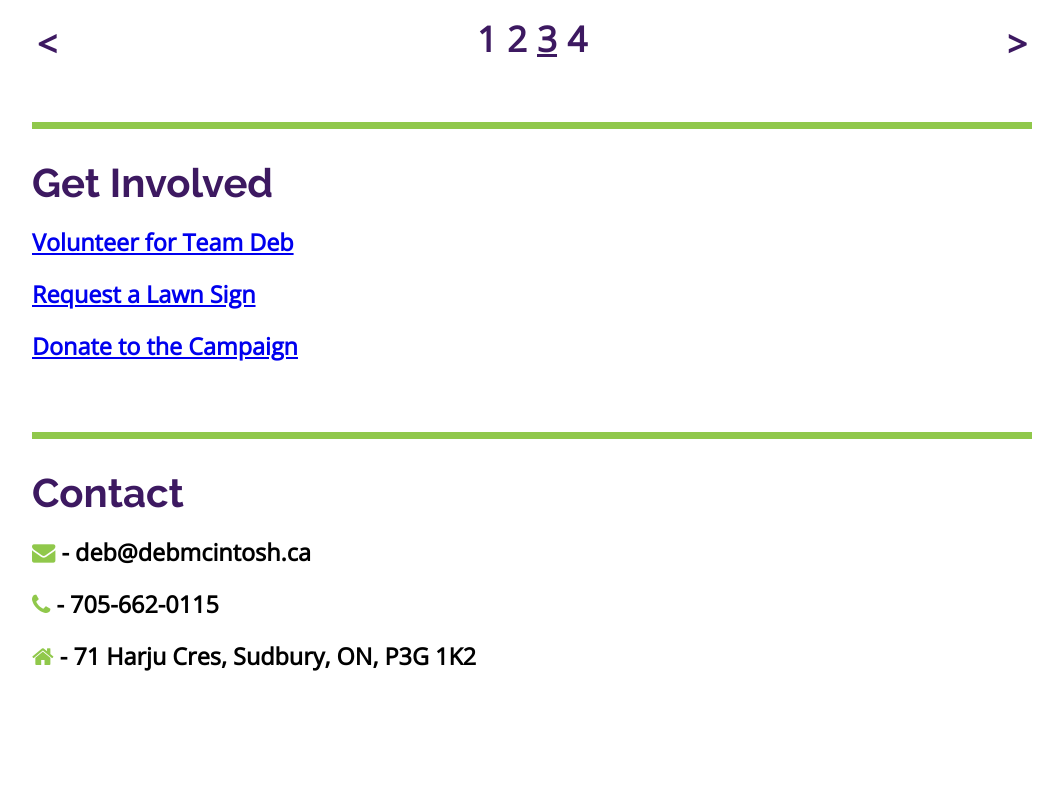
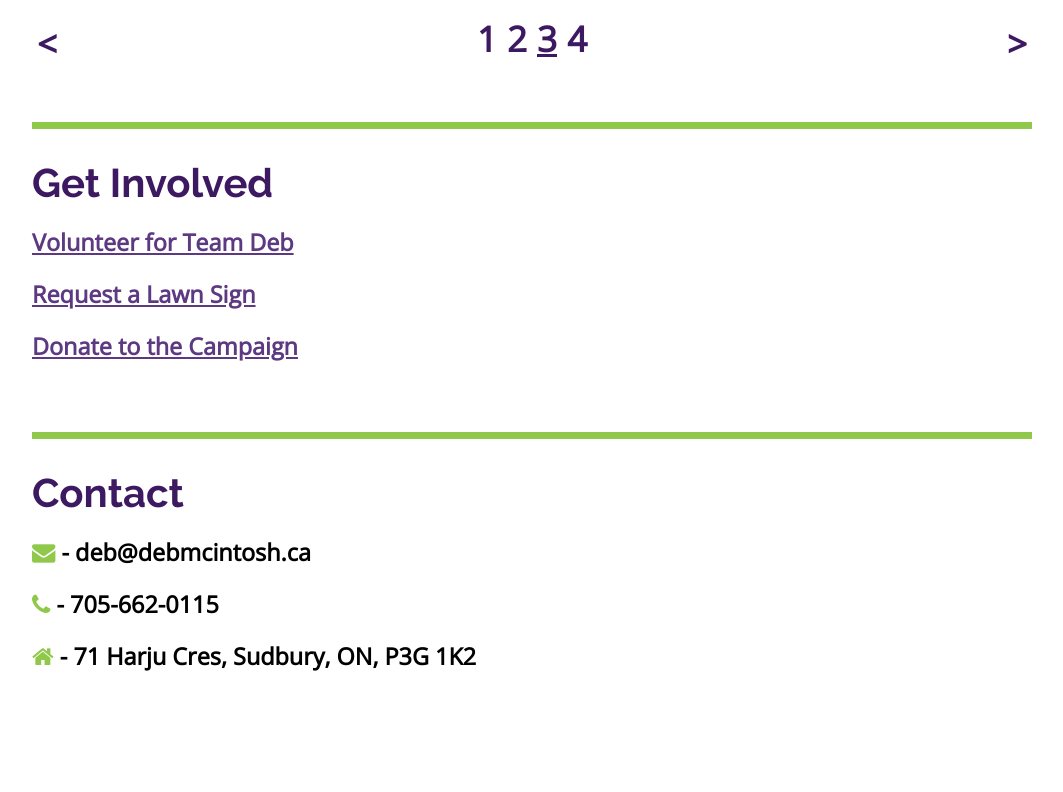
Before and after one commit to devonoel/debsite, a Jekyll site: the page built from index.html, in a window 1280 px wide. Shown: the part 3601-4393 px from the top of the page, without its empty margins (108-1171 px from the left). Built offline with Jekyll 4.4.1, drawn with Linux system fonts in a browser that asks for light colours; nearby versions of some CDN libraries; Markdown is read by kramdown in place of the engine named in the settings.

Commit message:
Changed link color in .page-content

```diff
--- a/css/main.css
+++ b/css/main.css
@@ -146,6 +146,10 @@ h2 {
   color: #90c84b;
 }
 
+.page-content a {
+  color: #5d3981
+}
+
 /* Carousel */
 
 #carousel-wrapper {
```
Also changed, not shown: 1 other file.
